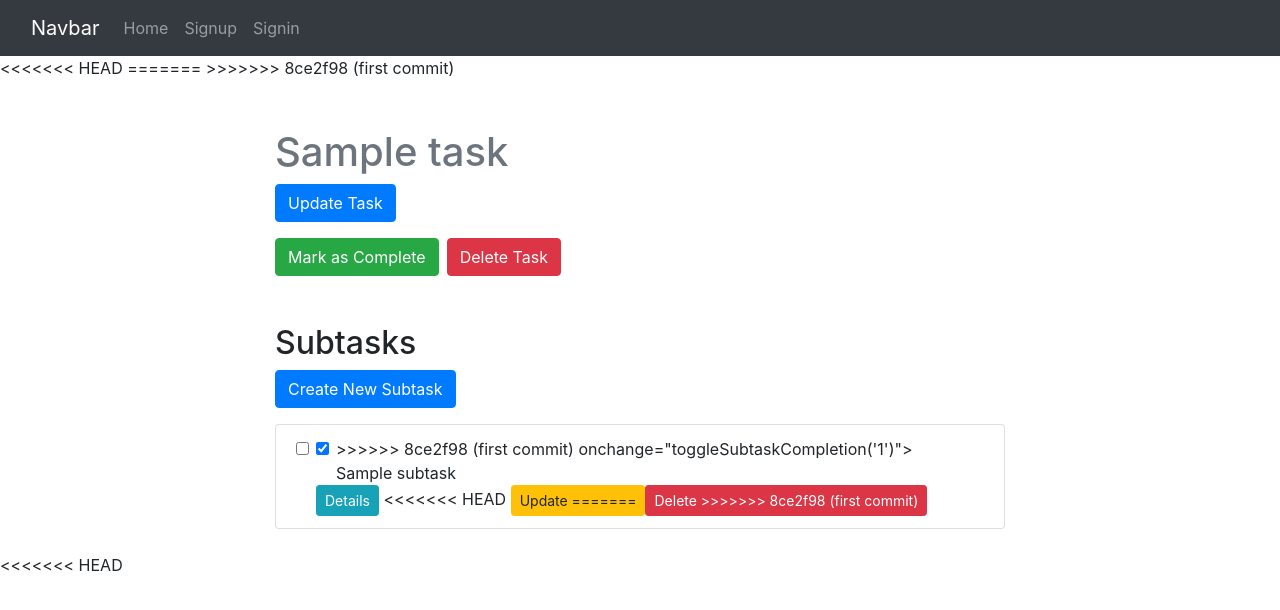
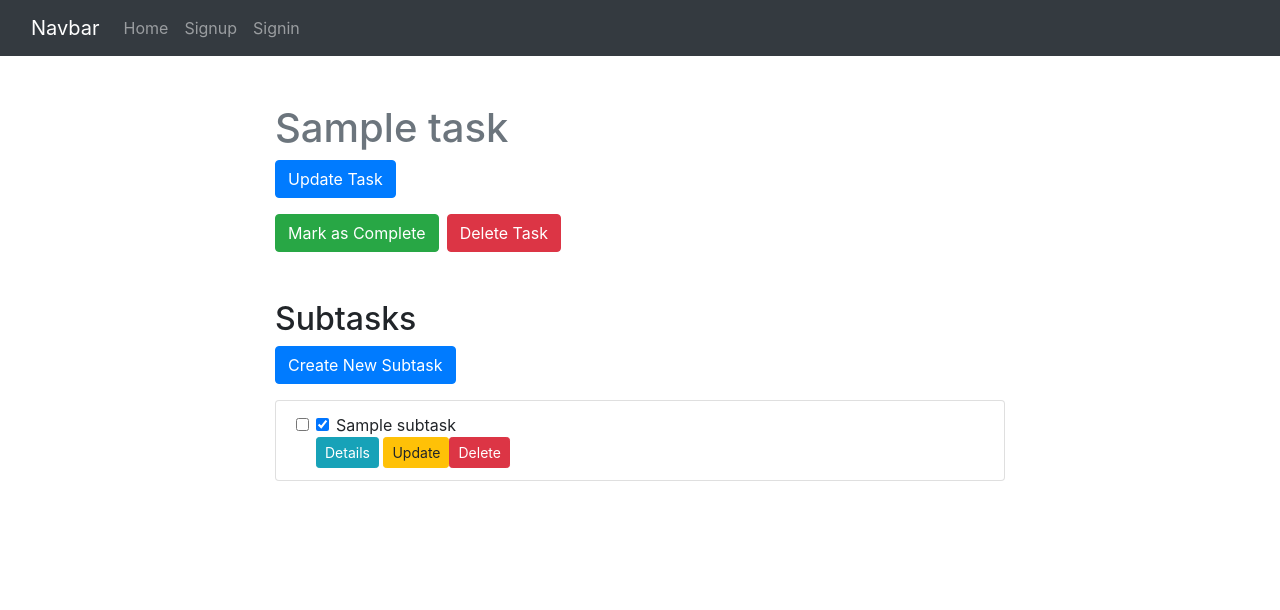
Before and after one commit to KellyDay612/Django, a Django app: template tasks/templates/task_detail.html in a window 1280 px wide. Shown: the top 610 px of the page. Run offline with Django 4.2, Linux system fonts and the light colour scheme; the template is opened without the code that fills it: most values are stand-ins (such as "Sample title", 1, 10 or a date in 2020); some libraries are stand-ins or nearby versions.

Commit message:
first commit

```diff
--- a/tasks/templates/task_detail.html
+++ b/tasks/templates/task_detail.html
@@ -3,10 +3,7 @@
 {% load i18n %}
 
 {% block content %}
-<<<<<<< HEAD
 
-=======
->>>>>>> 8ce2f98 (first commit)
 <main class="container mb-4">
     <div class="row">
         <div class="col-md-8 offset-md-2 mt-5">
@@ -46,17 +43,14 @@
             <ul id="subtask-list" class="list-group">
                 {% for subtask in subtasks %}
                 <li class="list-group-item d-flex justify-content-between align-items-center"
-<<<<<<< HEAD
                     id="subtask-{{ subtask.id }}">
                     <div class="form-check">
                         <input class="form-check-input" type="checkbox" value="" id="subtask-check-{{ subtask.id }}"
                             {%if subtask.completed %}checked{% endif %}
-=======
                     id="subtask-{{ subtask.id }}" data-id="{{ subtask.id }}">
                     <div class="form-check">
                         <input class="form-check-input" type="checkbox" value="" id="subtask-check-{{ subtask.id }}"
                             {% if subtask.datecompleted %}checked{% endif %}
->>>>>>> 8ce2f98 (first commit)
                             onchange="toggleSubtaskCompletion('{{ subtask.id }}')">
                         <label class="form-check-label" for="subtask-check-{{ subtask.id }}">
                             {{ subtask.title }}
@@ -66,14 +60,11 @@
                         <a href="{% url 'subtask_detail' task.id subtask.id %}" class="btn btn-info btn-sm">
                             {% trans "Details" %}
                         </a>
-<<<<<<< HEAD
                         <button class="btn btn-warning btn-sm"
                             onclick="openSubtaskModal('{{ subtask.id }}', '{{ subtask.title|escapejs }}', '{{ subtask.description|escapejs }}')">
                             {% trans "Update" %}
-=======
                         <button class="btn btn-danger btn-sm" onclick="deleteSubtask('{{ subtask.id }}')">
                             {% trans "Delete" %}
->>>>>>> 8ce2f98 (first commit)
                         </button>
                     </div>
                 </li>
@@ -105,12 +96,10 @@
                         </div>
                         <div class="form-group">
                             <label for="subtask-description">{% trans "Description" %}</label>
-<<<<<<< HEAD
                             <textarea class="form-control" id="subtask-description" name="description"
                                 required></textarea>
-=======
+
                             <textarea class="form-control" id="subtask-description" name="description"></textarea>
->>>>>>> 8ce2f98 (first commit)
                         </div>
                         <div class="form-group form-check">
                             <input type="checkbox" class="form-check-input" id="subtask-important" name="important">
@@ -124,7 +113,7 @@
     </div>
 </main>
 
-<<<<<<< HEAD
+
 <script src="https://cdnjs.cloudflare.com/ajax/libs/Sortable/1.14.0/Sortable.min.js"></script>
 <script>
     // Obtener el elemento de la lista de subtareas
@@ -150,7 +139,7 @@
         const subtaskForm = document.getElementById('subtask-form');
         function openSubtaskModal(subtaskId = null, title = '', description = '') {
             console.log("holaaaa");
-=======
+
 <!-- Script para la gestión de subtareas -->
 <script src="https://cdnjs.cloudflare.com/ajax/libs/Sortable/1.14.0/Sortable.min.js"></script>
 <script>
@@ -171,27 +160,23 @@
         });
         //Función para abrir el modal de subtarea
         function openSubtaskModal(subtaskId = null, title = '', description = '') {
->>>>>>> 8ce2f98 (first commit)
             document.getElementById('subtask-id').value = subtaskId || '';
             document.getElementById('subtask-title').value = title;
             document.getElementById('subtask-description').value = description;
             document.getElementById('subtaskModalLabel').textContent = subtaskId ? '{% trans "Update Subtask" %}' : '{% trans "Create Subtask" %}';
             $('#subtaskModal').modal('show');
         }
-<<<<<<< HEAD
-=======
+
         // Evento para abrir el modal de subtarea
->>>>>>> 8ce2f98 (first commit)
         document.getElementById('show-subtask-modal').addEventListener('click', function () {
             openSubtaskModal();
         });
 
         window.openSubtaskModal = openSubtaskModal;
 
-<<<<<<< HEAD
-=======
+
         // Función para mostrar una alerta
->>>>>>> 8ce2f98 (first commit)
+
         function showAlert(message, type = 'success') {
             const alertDiv = document.createElement('div');
             alertDiv.className = `alert alert-${type} alert-dismissible fade show`;
@@ -206,15 +191,12 @@
             setTimeout(() => alertDiv.remove(), 5000);
         }
 
-<<<<<<< HEAD
-=======
+
         // Función para cambiar el estado de completado de una subtarea
->>>>>>> 8ce2f98 (first commit)
         function toggleSubtaskCompletion(subtaskId) {
             fetch(`/tasks/{{ task.id }}/subtasks/${subtaskId}/toggle_completion/`, {
                 method: 'POST',
                 headers: {
-<<<<<<< HEAD
                     'X-CSRFToken': getCookie('csrftoken')
                 }
             })
@@ -306,7 +288,6 @@
                         cookieValue = decodeURIComponent(cookie.substring(name.length + 1));
                         break;
                     }
-=======
                     'X-CSRFToken': getCookie('csrftoken'),
                     'Content-Type': 'application/json'
                 },
@@ -315,7 +296,6 @@
             .then(response => {
                 if (!response.ok) {
                     throw new Error('Network response was not ok');
->>>>>>> 8ce2f98 (first commit)
                 }
                 return response.json();
             })
@@ -362,9 +342,6 @@
             }
             return cookieValue;
         }
-<<<<<<< HEAD
-=======
-
         window.deleteSubtask = deleteSubtask;
 
         // Evento para enviar el formulario de subtarea
@@ -447,7 +424,6 @@
             }
             return cookieValue;
         }
->>>>>>> 8ce2f98 (first commit)
     });
 </script>
 {% endblock %}
```
